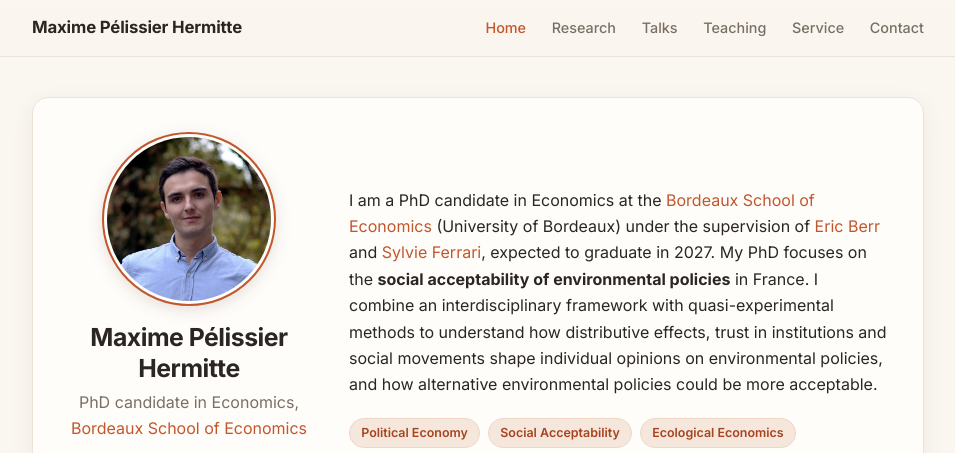
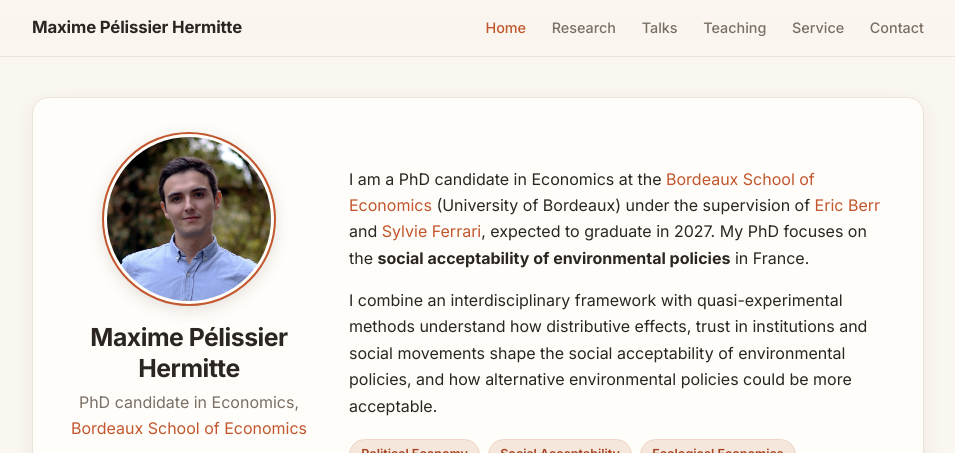
Before and after one commit to maxime-pelissierh/maxime-pelissierh.github.io, a plain HTML site: page index.html in a window 1280 px wide. Shown: the top 453 px of the page, without its empty margins (162-1117 px from the left). Drawn offline with Linux system fonts and the light colour scheme.

Commit message:
Update index.html

```diff
--- a/index.html
+++ b/index.html
@@ -457,7 +457,8 @@
       </div>
 
       <div class="intro">
-        <p>I am a PhD candidate in Economics at the <a href="https://www.bse.u-bordeaux.fr/" target="_blank" rel="noopener">Bordeaux School of Economics</a> (University of Bordeaux) under the supervision of <a href="https://www.bse.u-bordeaux.fr/membres/eric-berr/" target="_blank" rel="noopener">Eric Berr</a> and <a href="https://www.u-bordeaux.fr/universite/espace-presse/repertoire-dexperts/sylvie-ferrari" target="_blank" rel="noopener">Sylvie Ferrari</a>, expected to graduate in 2027. My PhD focuses on the <strong>social acceptability of environmental policies</strong> in France. I combine an interdisciplinary framework with quasi-experimental methods to understand how distributive effects, trust in institutions and social movements shape individual opinions on environmental policies, and how alternative environmental policies could be more acceptable.</p>
+        <p>I am a PhD candidate in Economics at the <a href="https://www.bse.u-bordeaux.fr/" target="_blank" rel="noopener">Bordeaux School of Economics</a> (University of Bordeaux) under the supervision of <a href="https://www.bse.u-bordeaux.fr/membres/eric-berr/" target="_blank" rel="noopener">Eric Berr</a> and <a href="https://www.u-bordeaux.fr/universite/espace-presse/repertoire-dexperts/sylvie-ferrari" target="_blank" rel="noopener">Sylvie Ferrari</a>, expected to graduate in 2027. My PhD focuses on the <strong>social acceptability of environmental policies</strong> in France. <p>
+        <p>I combine an interdisciplinary framework with quasi-experimental methods understand how distributive effects, trust in institutions and social movements shape the social acceptability of environmental policies, and how alternative environmental policies could be more acceptable.</p>
         <p class="fields">
           <span>Political Economy</span>
           <span>Social Acceptability</span>
```
